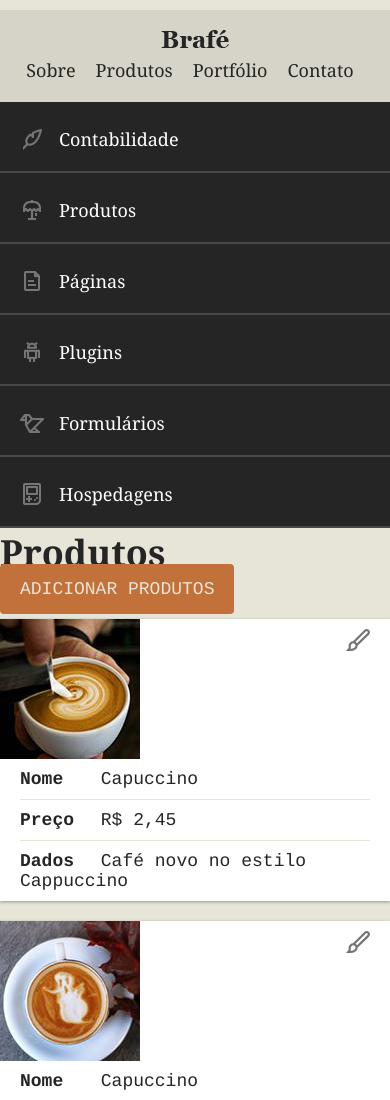
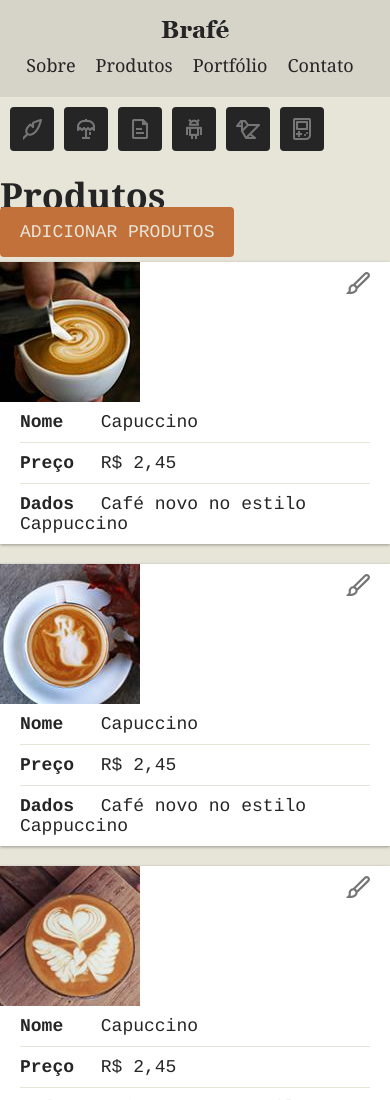
Before and after one commit to angelicaalbuquerque/brafe-app_origamid, a plain HTML site: page flexbox/index.html in a window 390 px wide. Shown: the top 1100 px of the page. Drawn offline with Linux system fonts and the light colour scheme.

Commit message:
Estilização Navegação

```diff
--- a/flexbox/css/style.css
+++ b/flexbox/css/style.css
@@ -59,10 +59,16 @@ a {
 
 /*MAIN*/
 
+.main-container {
+  display: flex;
+}
+
 /*SIDE NAV*/
 
 .side-nav {
   background: #252525;
+  flex: 1;
+  max-width: 300px;
 }
 
 .side-nav li a {
@@ -187,12 +193,47 @@ a {
 @media (max-width: 739px) {
   .header {
     flex-direction: column;
-    margin-top: 10px;
     justify-content: center;
     align-items: center;
   }
 
   .header-logo {
+    margin-bottom: 15px;
+  }
+
+  .main-container {
+    flex-direction: column;
+  }
+
+  .side-nav {
+    margin: 10px;
+    background: none;
+    max-width: 100%;
+  }
+
+  .side-nav ul {
+    display: flex;
+    flex-wrap: wrap;
+  }
+
+  .side-nav li {
     margin-bottom: 10px;
+    margin-right: 10px;
+  }
+
+  .side-nav li a::before {
+    top: 0;
+    margin: 0;
+  }
+
+  .side-nav li a {
+    width: 44px;
+    height: 44px;
+    overflow: hidden;
+    border: none;
+    padding: 10px;
+    color: #252525;
+    background: #252525;
+    border-radius: 4px;
   }
 }
```
